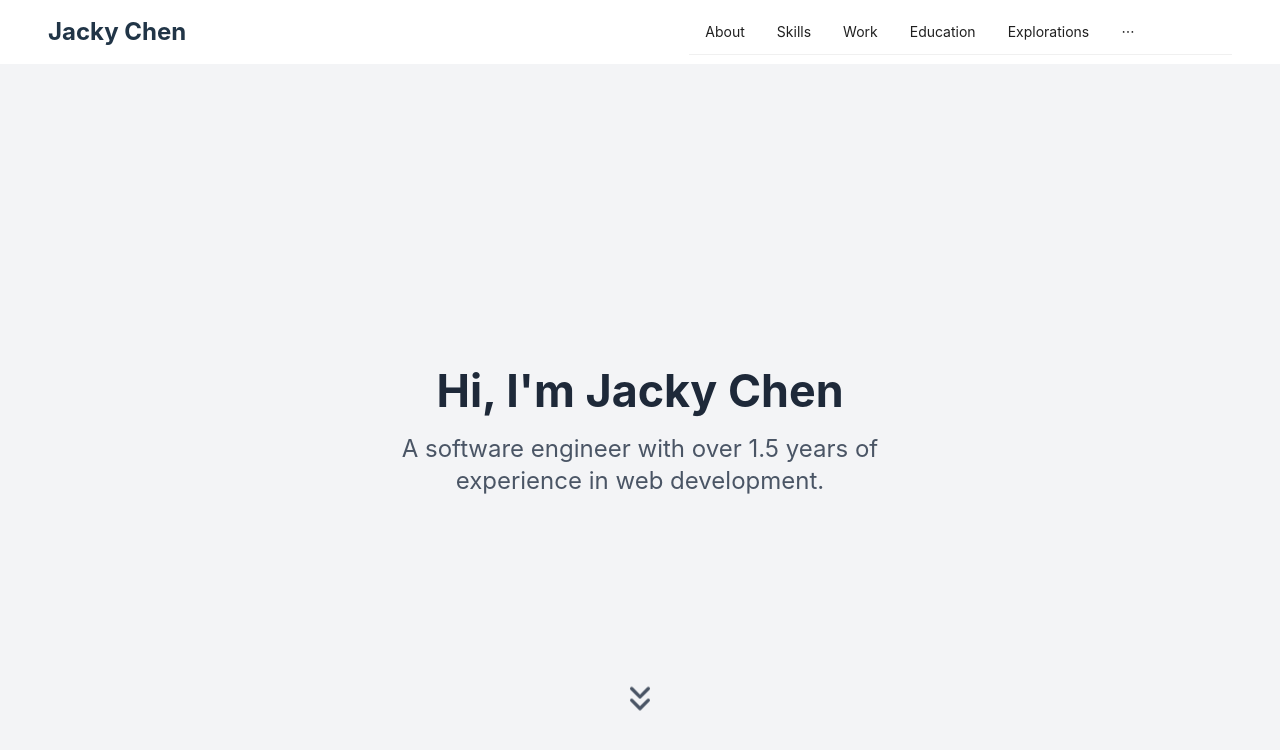
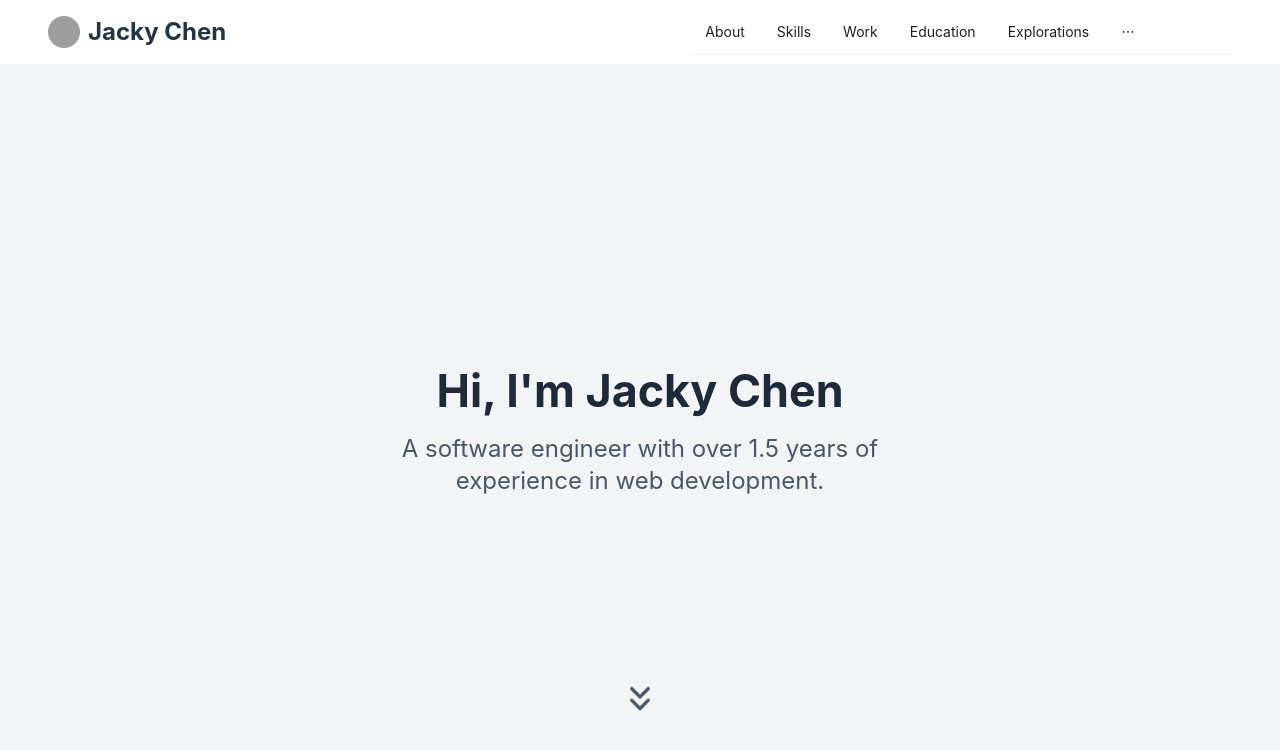
Before and after one commit to TypeErrorEngine2022/Jacky-Chen-Portfolio, a React (Vite) app: page / in a window 1280 px wide. Shown: the top 750 px of the page. Built offline with nearby package versions, Linux system fonts and the light colour scheme; grey boxes are pictures that could not be loaded.

Commit message:
feat: website logo

```diff
--- a/index.html
+++ b/index.html
@@ -2,6 +2,7 @@
 <html lang="en">
   <head>
     <meta charset="UTF-8" />
+    <link rel="icon" type="image/jpeg" href="/sun.jpg" />
     <meta name="viewport"
       content="width=device-width, maximum-scale=1.0, user-scalable=no" />
     <title>Jacky Chen | Portfolio</title>
--- a/src/components/Header.tsx
+++ b/src/components/Header.tsx
@@ -55,7 +55,10 @@ const Header: React.FC = () => {
 		>
 			<Row className="px-12 py-2 w-full h-full" justify="space-between" align="middle">
 				<Col flex="auto">
-					<div className="text-2xl font-bold">Jacky Chen</div>
+					<div className="flex items-center">
+						<img src="/sun.jpg" alt="Logo" className="h-8 w-8 rounded-full mr-2" />
+						<div className="text-2xl font-bold">Jacky Chen</div>
+					</div>
 				</Col>
 
 				{/* Desktop Menu */}
```
Also changed, not shown: 1 other file (tests, documents, lock files or other folders).
